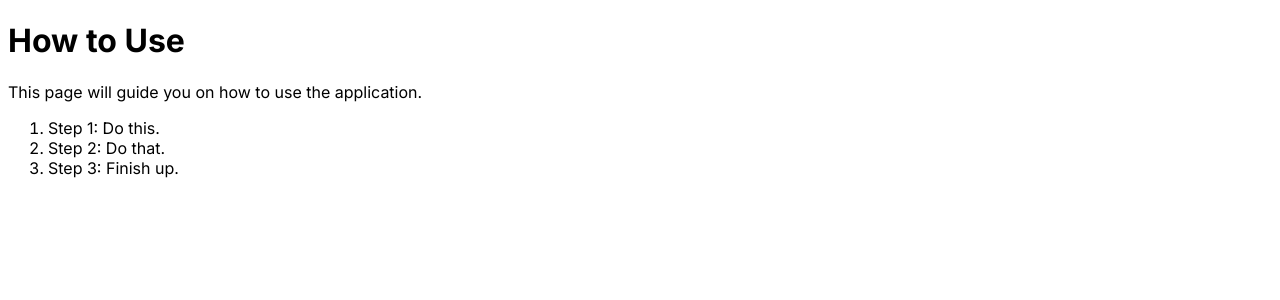
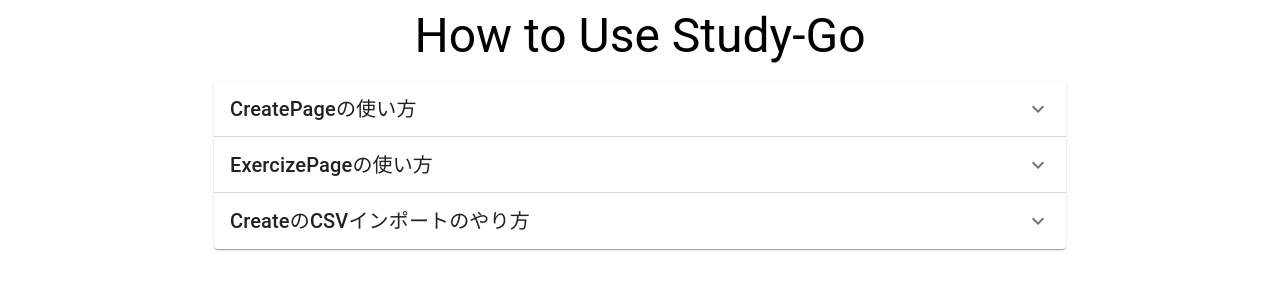
Before and after one commit to Raito5963/study, a Next.js app: page /howtouse in a window 1280 px wide. Shown: the top 300 px of the page. Built offline with nearby package versions, Linux system fonts and the light colour scheme; what @mui/material-nextjs would draw is missing.

Commit message:
使い方ページを改善し、CreatePageおよびExercizePageの使用方法を詳細に説明; CSVインポートセクションを追加

```diff
--- a/app/howtouse/page.tsx
+++ b/app/howtouse/page.tsx
@@ -1,17 +1,75 @@
-import React from 'react';
+import { Container, Typography, Accordion, AccordionSummary, AccordionDetails,  } from '@mui/material';
+import ExpandMoreIcon from '@mui/icons-material/ExpandMore';
 
-const HowToUsePage: React.FC = () => {
+export default function HowToUsePage() {
     return (
-        <div>
-            <h1>How to Use</h1>
-            <p>This page will guide you on how to use the application.</p>
-            <ol>
-                <li>Step 1: Do this.</li>
-                <li>Step 2: Do that.</li>
-                <li>Step 3: Finish up.</li>
-            </ol>
-        </div>
+        <Container maxWidth="md">
+            <Typography variant="h3" gutterBottom align="center">
+                How to Use Study-Go
+            </Typography>
+
+            {/* CreatePage Usage */}
+            <Accordion>
+                <AccordionSummary
+                    expandIcon={<ExpandMoreIcon />}
+                    aria-controls="create-page-content"
+                    id="create-page-header"
+                >
+                    <Typography variant="h6">CreatePageの使い方</Typography>
+                </AccordionSummary>
+                <AccordionDetails>
+                    <Typography>
+                        1. <strong>問題文の入力</strong>: 問題を入力するテキストボックスに質問文を入力します。<br />
+                        2. <strong>解答の入力</strong>: 解答欄に正しい解答を入力します。<br />
+                        3. <strong>解説の入力 (省略可能)</strong>: 問題に関する解説を入力する欄があります。解説は必須ではありませんが、必要に応じて入力できます。<br />
+                        4. <strong>CSVインポート</strong>: CSV形式で問題を一括インポートできます。<br />
+                        <Typography variant="body2" color="textSecondary" mt={2}>
+                            <strong>CSV形式の例:</strong><br />
+                            問題1, 解答1, 解説1<br />
+                            問題2, 解答2, 解説2<br />
+                            問題3, 解答3
+                        </Typography>
+                    </Typography>
+                </AccordionDetails>
+            </Accordion>
+
+            {/* ExercizePage Usage */}
+            <Accordion>
+                <AccordionSummary
+                    expandIcon={<ExpandMoreIcon />}
+                    aria-controls="exercize-page-content"
+                    id="exercize-page-header"
+                >
+                    <Typography variant="h6">ExercizePageの使い方</Typography>
+                </AccordionSummary>
+                <AccordionDetails>
+                    <Typography>
+                        1. <strong>問題の選択</strong>: 解きたい問題を選択します。<br />
+                        2. <strong>解答の入力</strong>: 解答欄に答えを入力します。<br />
+                        3. <strong>結果の確認</strong>: 提出後、正解・不正解の結果が表示されます。<br />
+                        4. <strong>解説の確認</strong>: 解答後、不正解の時は解説を確認できます。<br />
+                        5. <strong>順番モード</strong>: 順番モードのチェックボックスを押すことで問題の出力を順番にできます。<br />
+                    </Typography>
+                </AccordionDetails>
+            </Accordion>
+
+            {/* CSV Import Section */}
+            <Accordion>
+                <AccordionSummary
+                    expandIcon={<ExpandMoreIcon />}
+                    aria-controls="csv-import-content"
+                    id="csv-import-header"
+                >
+                    <Typography variant="h6">CreateのCSVインポートのやり方</Typography>
+                </AccordionSummary>
+                <AccordionDetails>
+                    <Typography>
+                        1. CSV形式で問題を準備します。問題、解答、解説の順で記入してください。解説は省略可能です。<br />
+                        2. <strong>CSVファイルをアップロード</strong>: CreatePageの「CSVインポート」ボタンをクリックして、CSVファイルを選択します。<br />
+                        3. アップロード後、問題が自動的に作成されます。<br />
+                    </Typography>
+                </AccordionDetails>
+            </Accordion>
+        </Container>
     );
-};
-
-export default HowToUsePage;
+}
```
